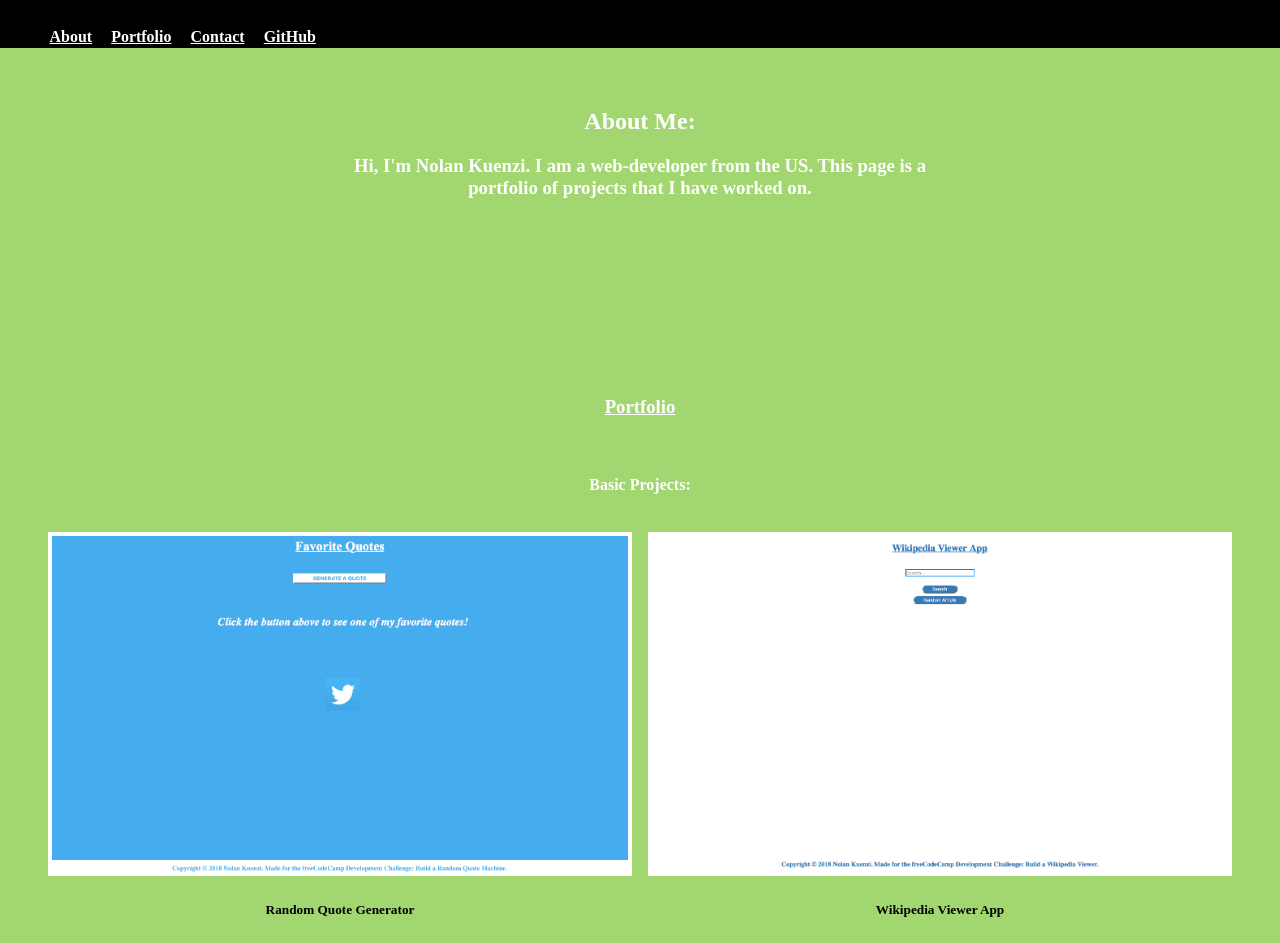
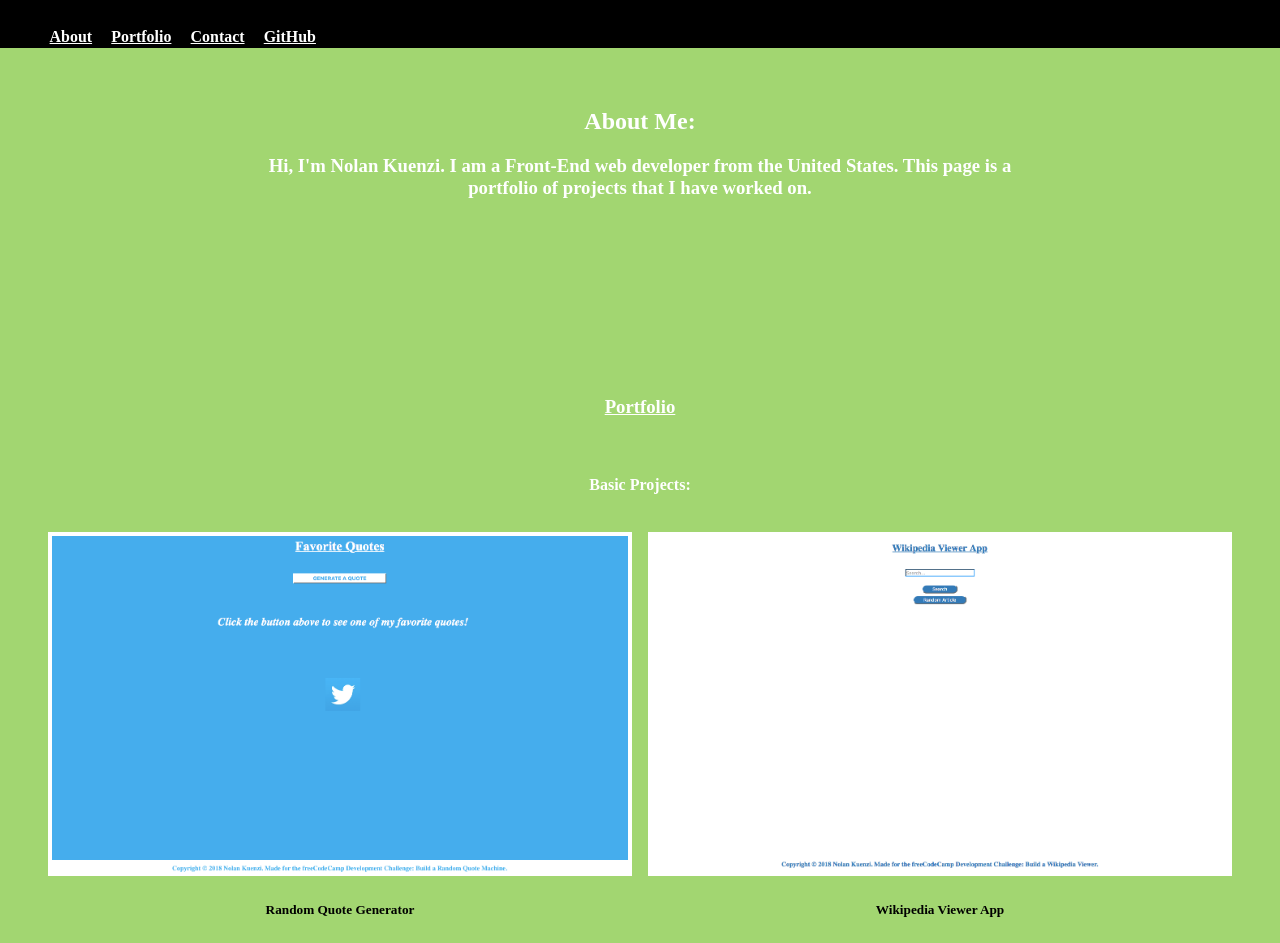
Before and after one commit to NolanKuenzi/portfolioSite, a plain HTML site: page index.html in a window 1280 px wide. Shown: the top 943 px of the page. Drawn offline with Linux system fonts and the light colour scheme.

Commit message:
About me update

```diff
--- a/index.html
+++ b/index.html
@@ -23,7 +23,7 @@
   <div id="aboutSection">
     <div id="aboutSectionText">
       <h2 id="h3AM">About Me:</h2>
-      <h3 id="h4AM">Hi, I'm Nolan Kuenzi. I am a web-developer from the US. This page is a <br> portfolio of projects that I have worked on.</h3>
+      <h3 id="h4AM">Hi, I'm Nolan Kuenzi. I am a Front-End web developer from the United States. This page is a <br> portfolio of projects that I have worked on.</h3>
     </div>
   </div>
 
```
